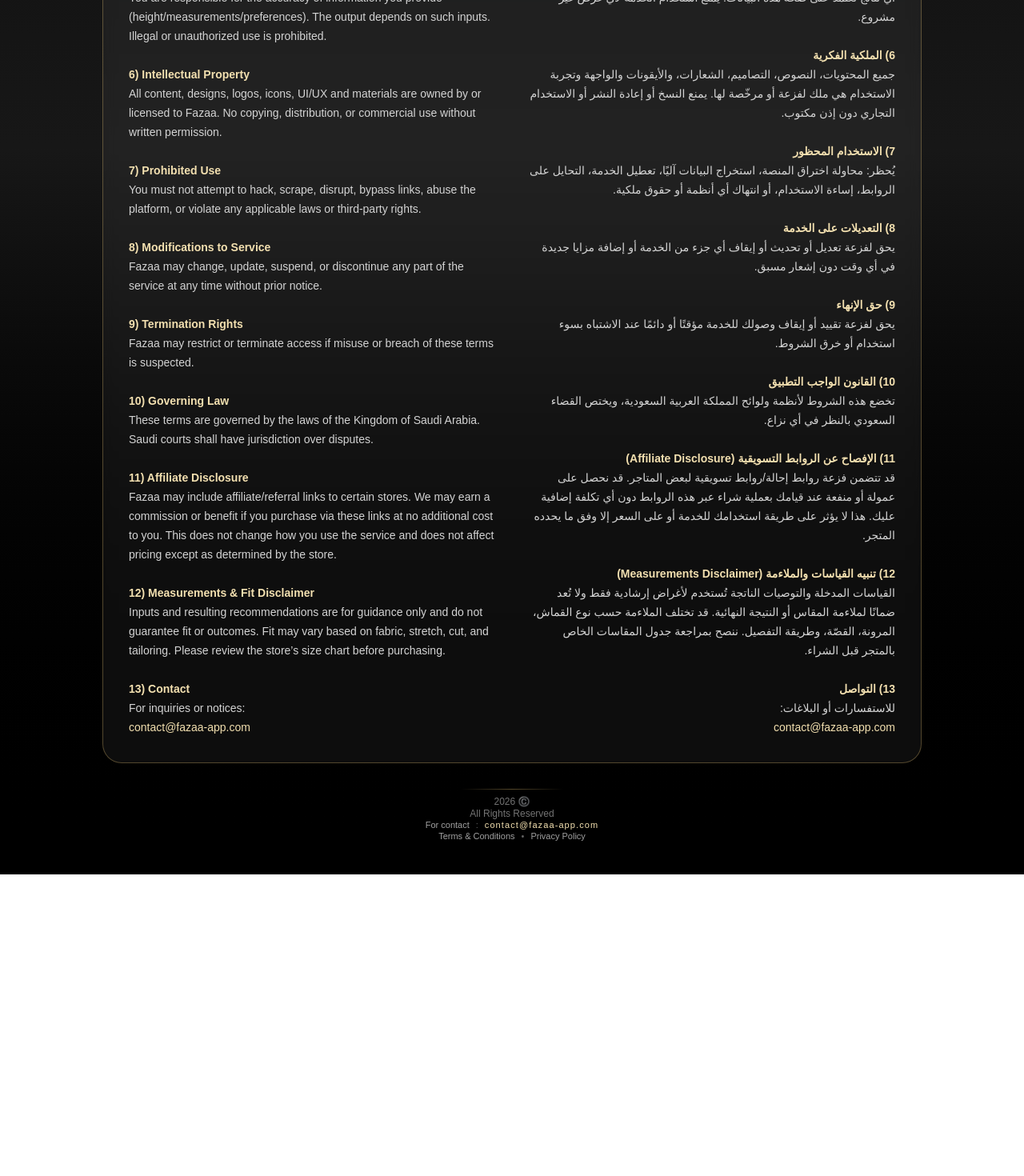
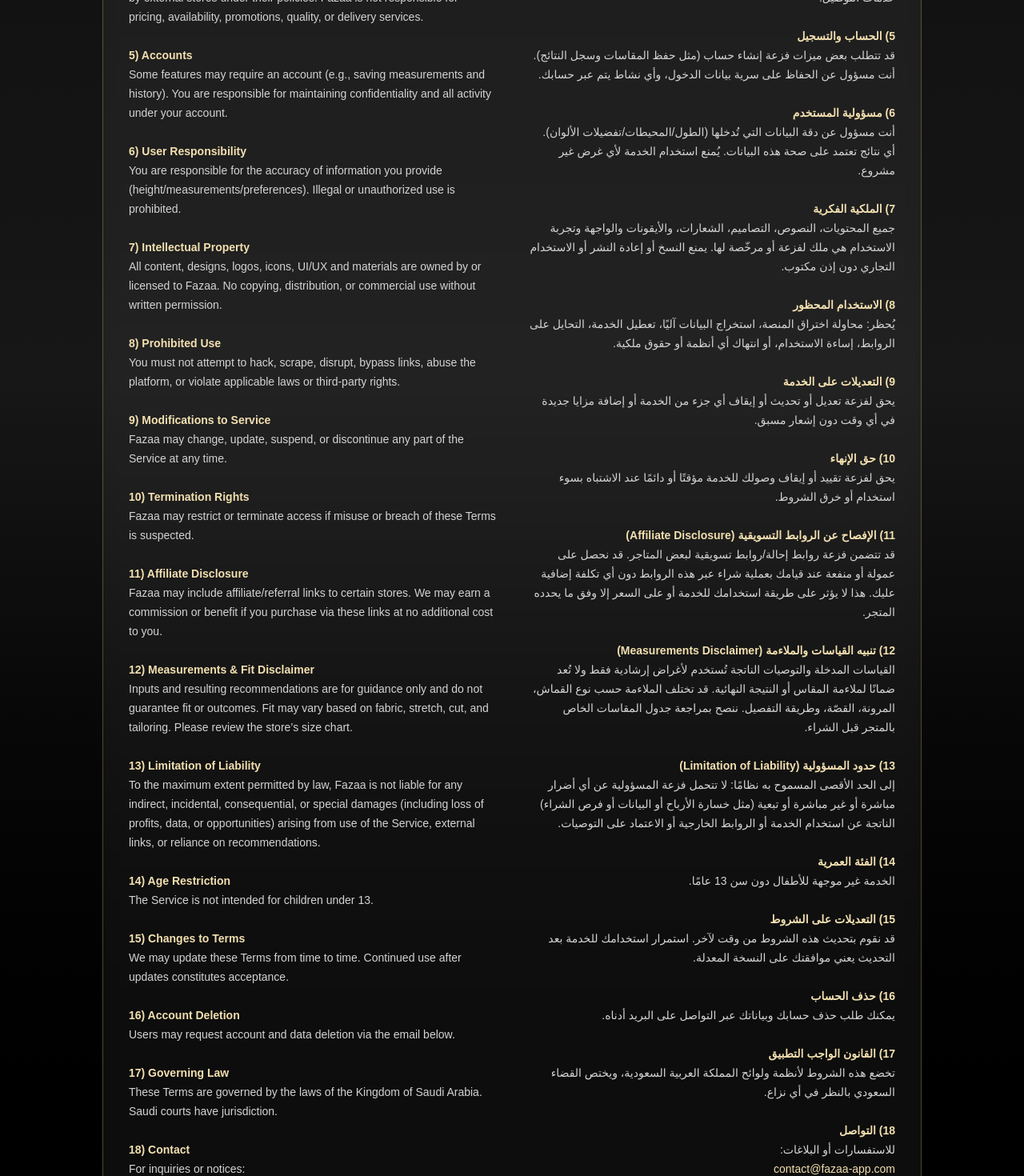
Before and after one commit to AlaaAlsaihati/fazaa, a Next.js app: page /terms-and-conditions in a window 1280 px wide. Shown: the part 720-2190 px from the top of the page at 80% size. Before the commit the page ends 1813 px from the top, so only its background shows below. Built offline with nearby package versions, Linux system fonts and the light colour scheme.

Commit message:
up to privacy

```diff
--- a/app/terms-and-conditions/page.tsx
+++ b/app/terms-and-conditions/page.tsx
@@ -10,6 +10,7 @@
         <header className="text-center mb-10">
           <h1 className="text-3xl font-extrabold text-white">الشروط والأحكام</h1>
           <p className="text-neutral-400 text-sm mt-2">Terms &amp; Conditions</p>
+          <p className="text-neutral-500 text-xs mt-2">آخر تحديث: 2026-03-02</p>
         </header>
 
         <div className="rounded-3xl border border-[#d6b56a]/35 bg-white/5 p-6 sm:p-8 backdrop-blur">
@@ -20,6 +21,20 @@
               dir="rtl"
               className="min-w-0 text-right leading-6 text-[11.5px] sm:text-sm break-words"
             >
+              <b className="text-[#f3e0b0]">مقدمة</b>
+              <br />
+              باستخدامك لمنصة فزعة (“الخدمة”) فإنك توافق/ين على هذه الشروط. إذا لا توافق/ين،
+              الرجاء عدم استخدام الخدمة.
+              <br />
+              كما تُعد سياسة الخصوصية جزءًا من هذه الشروط:
+              {" "}
+              <a href="/privacy-policy" className="text-[#f3e0b0] underline underline-offset-4">
+                سياسة الخصوصية
+              </a>
+              .
+              <br />
+              <br />
+
               <b className="text-[#f3e0b0]">1) طبيعة الخدمة</b>
               <br />
               فزعة منصة توصيات تساعدك على اختيار الإطلالة الأنسب (مناسبة/ألوان/مقاسات)
@@ -27,15 +42,13 @@
               <br />
               <br />
 
-              <b className="text-[#f3e0b0]">2) إخلاء المسؤولية </b>
+              <b className="text-[#f3e0b0]">2) إخلاء المسؤولية</b>
               <br />
-              تُقدَّم الخدمة “كما هي” و“حسب التوفر” دون أي ضمانات صريحة أو ضمنية. لا تتحمل
-              فزعة أي مسؤولية عن أي خسائر أو أضرار مباشرة أو غير مباشرة أو تبعية ناتجة عن
-              استخدام الخدمة أو الاعتماد على نتائجها.
+              تُقدَّم الخدمة “كما هي” و“حسب التوفر” دون أي ضمانات صريحة أو ضمنية.
               <br />
               <br />
 
-              <b className="text-[#f3e0b0]">3) إخلاء الدقة </b>
+              <b className="text-[#f3e0b0]">3) إخلاء الدقة</b>
               <br />
               التوصيات والمقاسات المقترحة إرشادية وقد تختلف بحسب اختلاف القصّات، جداول
               المقاسات، الخامات، وتحديثات المتاجر. أنت المسؤول عن التحقق من المقاسات
@@ -51,14 +64,21 @@
               <br />
               <br />
 
-              <b className="text-[#f3e0b0]">5) مسؤولية المستخدم</b>
+              <b className="text-[#f3e0b0]">5) الحساب والتسجيل</b>
+              <br />
+              قد تتطلب بعض ميزات فزعة إنشاء حساب (مثل حفظ المقاسات وسجل النتائج). أنت مسؤول
+              عن الحفاظ على سرية بيانات الدخول، وأي نشاط يتم عبر حسابك.
+              <br />
+              <br />
+
+              <b className="text-[#f3e0b0]">6) مسؤولية المستخدم</b>
               <br />
               أنت مسؤول عن دقة البيانات التي تُدخلها (الطول/المحيطات/تفضيلات الألوان).
               أي نتائج تعتمد على صحة هذه البيانات. يُمنع استخدام الخدمة لأي غرض غير مشروع.
               <br />
               <br />
 
-              <b className="text-[#f3e0b0]">6) الملكية الفكرية</b>
+              <b className="text-[#f3e0b0]">7) الملكية الفكرية</b>
               <br />
               جميع المحتويات، النصوص، التصاميم، الشعارات، والأيقونات والواجهة وتجربة
               الاستخدام هي ملك لفزعة أو مرخّصة لها. يمنع النسخ أو إعادة النشر أو الاستخدام
@@ -66,31 +86,24 @@
               <br />
               <br />
 
-              <b className="text-[#f3e0b0]">7) الاستخدام المحظور</b>
+              <b className="text-[#f3e0b0]">8) الاستخدام المحظور</b>
               <br />
               يُحظر: محاولة اختراق المنصة، استخراج البيانات آليًا، تعطيل الخدمة، التحايل
               على الروابط، إساءة الاستخدام، أو انتهاك أي أنظمة أو حقوق ملكية.
               <br />
               <br />
 
-              <b className="text-[#f3e0b0]">8) التعديلات على الخدمة</b>
+              <b className="text-[#f3e0b0]">9) التعديلات على الخدمة</b>
               <br />
               يحق لفزعة تعديل أو تحديث أو إيقاف أي جزء من الخدمة أو إضافة مزايا جديدة في
               أي وقت دون إشعار مسبق.
               <br />
               <br />
 
-              <b className="text-[#f3e0b0]">9) حق الإنهاء</b>
+              <b className="text-[#f3e0b0]">10) حق الإنهاء</b>
               <br />
               يحق لفزعة تقييد أو إيقاف وصولك للخدمة مؤقتًا أو دائمًا عند الاشتباه بسوء
               استخدام أو خرق الشروط.
-              <br />
-              <br />
-
-              <b className="text-[#f3e0b0]">10) القانون الواجب التطبيق</b>
-              <br />
-              تخضع هذه الشروط لأنظمة ولوائح المملكة العربية السعودية، ويختص القضاء السعودي
-              بالنظر في أي نزاع.
               <br />
               <br />
 
@@ -110,9 +123,44 @@
               <br />
               <br />
 
-              <b className="text-[#f3e0b0]">13) التواصل</b>
+              <b className="text-[#f3e0b0]">13) حدود المسؤولية (Limitation of Liability)</b>
               <br />
-              للاستفسارات أو البلاغات:{" "}
+              إلى الحد الأقصى المسموح به نظامًا: لا تتحمل فزعة المسؤولية عن أي أضرار مباشرة
+              أو غير مباشرة أو تبعية (مثل خسارة الأرباح أو البيانات أو فرص الشراء) الناتجة عن
+              استخدام الخدمة أو الروابط الخارجية أو الاعتماد على التوصيات.
+              <br />
+              <br />
+
+              <b className="text-[#f3e0b0]">14) الفئة العمرية</b>
+              <br />
+              الخدمة غير موجهة للأطفال دون سن 13 عامًا.
+              <br />
+              <br />
+
+              <b className="text-[#f3e0b0]">15) التعديلات على الشروط</b>
+              <br />
+              قد نقوم بتحديث هذه الشروط من وقت لآخر. استمرار استخدامك للخدمة بعد التحديث
+              يعني موافقتك على النسخة المعدلة.
+              <br />
+              <br />
+
+              <b className="text-[#f3e0b0]">16) حذف الحساب</b>
+              <br />
+              يمكنك طلب حذف حسابك وبياناتك عبر التواصل على البريد أدناه.
+              <br />
+              <br />
+
+              <b className="text-[#f3e0b0]">17) القانون الواجب التطبيق</b>
+              <br />
+              تخضع هذه الشروط لأنظمة ولوائح المملكة العربية السعودية، ويختص القضاء السعودي
+              بالنظر في أي نزاع.
+              <br />
+              <br />
+
+              <b className="text-[#f3e0b0]">18) التواصل</b>
+              <br />
+              للاستفسارات أو البلاغات:
+              {" "}
               <a
                 href="mailto:contact@fazaa-app.com"
                 className="text-[#f3e0b0] break-words"
@@ -133,6 +181,20 @@
               dir="ltr"
               className="min-w-0 text-left leading-6 text-[11.5px] sm:text-sm break-words"
             >
+              <b className="text-[#f3e0b0]">Introduction</b>
+              <br />
+              By using Fazaa (the “Service”), you agree to these Terms. If you do not agree,
+              please do not use the Service.
+              <br />
+              Our Privacy Policy forms part of these Terms:
+              {" "}
+              <a href="/privacy-policy" className="text-[#f3e0b0] underline underline-offset-4">
+                Privacy Policy
+              </a>
+              .
+              <br />
+              <br />
+
               <b className="text-[#f3e0b0]">1) Nature of Service</b>
               <br />
               Fazaa is a recommendation platform that helps users choose outfits
@@ -141,20 +203,17 @@
               <br />
               <br />
 
-              <b className="text-[#f3e0b0]">2) No Liability</b>
+              <b className="text-[#f3e0b0]">2) No Warranty</b>
               <br />
-              The service is provided “as is” and “as available” without warranties
-              of any kind. Fazaa shall not be liable for any direct, indirect,
-              incidental, consequential, or special damages arising from using the
-              service or relying on its output.
+              The Service is provided “as is” and “as available” without warranties of any kind.
               <br />
               <br />
 
               <b className="text-[#f3e0b0]">3) Accuracy Disclaimer</b>
               <br />
               Recommendations and suggested sizes are indicative only and may vary
-              across brands, cuts, materials, and store size charts. You are
-              responsible for verifying sizing and product details before purchasing.
+              across brands, cuts, materials, and store size charts. You are responsible
+              for verifying sizing and product details before purchasing.
               <br />
               <br />
 
@@ -166,70 +225,96 @@
               <br />
               <br />
 
-              <b className="text-[#f3e0b0]">5) User Responsibility</b>
+              <b className="text-[#f3e0b0]">5) Accounts</b>
               <br />
-              You are responsible for the accuracy of information you provide
-              (height/measurements/preferences). The output depends on such inputs.
-              Illegal or unauthorized use is prohibited.
+              Some features may require an account (e.g., saving measurements and history).
+              You are responsible for maintaining confidentiality and all activity under your account.
               <br />
               <br />
 
-              <b className="text-[#f3e0b0]">6) Intellectual Property</b>
+              <b className="text-[#f3e0b0]">6) User Responsibility</b>
               <br />
-              All content, designs, logos, icons, UI/UX and materials are owned by or
-              licensed to Fazaa. No copying, distribution, or commercial use without
-              written permission.
+              You are responsible for the accuracy of information you provide
+              (height/measurements/preferences). Illegal or unauthorized use is prohibited.
               <br />
               <br />
 
-              <b className="text-[#f3e0b0]">7) Prohibited Use</b>
+              <b className="text-[#f3e0b0]">7) Intellectual Property</b>
               <br />
-              You must not attempt to hack, scrape, disrupt, bypass links, abuse the
-              platform, or violate any applicable laws or third-party rights.
+              All content, designs, logos, icons, UI/UX and materials are owned by or
+              licensed to Fazaa. No copying, distribution, or commercial use without written permission.
               <br />
               <br />
 
-              <b className="text-[#f3e0b0]">8) Modifications to Service</b>
+              <b className="text-[#f3e0b0]">8) Prohibited Use</b>
               <br />
-              Fazaa may change, update, suspend, or discontinue any part of the
-              service at any time without prior notice.
+              You must not attempt to hack, scrape, disrupt, bypass links, abuse the platform,
+              or violate applicable laws or third-party rights.
               <br />
               <br />
 
-              <b className="text-[#f3e0b0]">9) Termination Rights</b>
+              <b className="text-[#f3e0b0]">9) Modifications to Service</b>
               <br />
-              Fazaa may restrict or terminate access if misuse or breach of these
-              terms is suspected.
+              Fazaa may change, update, suspend, or discontinue any part of the Service at any time.
               <br />
               <br />
 
-              <b className="text-[#f3e0b0]">10) Governing Law</b>
+              <b className="text-[#f3e0b0]">10) Termination Rights</b>
               <br />
-              These terms are governed by the laws of the Kingdom of Saudi Arabia.
-              Saudi courts shall have jurisdiction over disputes.
+              Fazaa may restrict or terminate access if misuse or breach of these Terms is suspected.
               <br />
               <br />
 
               <b className="text-[#f3e0b0]">11) Affiliate Disclosure</b>
               <br />
-              Fazaa may include affiliate/referral links to certain stores. We may
-              earn a commission or benefit if you purchase via these links at no
-              additional cost to you. This does not change how you use the service
-              and does not affect pricing except as determined by the store.
+              Fazaa may include affiliate/referral links to certain stores. We may earn a commission
+              or benefit if you purchase via these links at no additional cost to you.
               <br />
               <br />
 
               <b className="text-[#f3e0b0]">12) Measurements &amp; Fit Disclaimer</b>
               <br />
-              Inputs and resulting recommendations are for guidance only and do not
-              guarantee fit or outcomes. Fit may vary based on fabric, stretch, cut,
-              and tailoring. Please review the store’s size chart before purchasing.
+              Inputs and resulting recommendations are for guidance only and do not guarantee fit or outcomes.
+              Fit may vary based on fabric, stretch, cut, and tailoring. Please review the store’s size chart.
               <br />
               <br />
 
-              <b className="text-[#f3e0b0]">13) Contact</b>
+              <b className="text-[#f3e0b0]">13) Limitation of Liability</b>
               <br />
-              For inquiries or notices:{" "}
+              To the maximum extent permitted by law, Fazaa is not liable for any indirect, incidental,
+              consequential, or special damages (including loss of profits, data, or opportunities) arising
+              from use of the Service, external links, or reliance on recommendations.
+              <br />
+              <br />
+
+              <b className="text-[#f3e0b0]">14) Age Restriction</b>
+              <br />
+              The Service is not intended for children under 13.
+              <br />
+              <br />
+
+              <b className="text-[#f3e0b0]">15) Changes to Terms</b>
+              <br />
+              We may update these Terms from time to time. Continued use after updates constitutes acceptance.
+              <br />
+              <br />
+
+              <b className="text-[#f3e0b0]">16) Account Deletion</b>
+              <br />
+              Users may request account and data deletion via the email below.
+              <br />
+              <br />
+
+              <b className="text-[#f3e0b0]">17) Governing Law</b>
+              <br />
+              These Terms are governed by the laws of the Kingdom of Saudi Arabia. Saudi courts have jurisdiction.
+              <br />
+              <br />
+
+              <b className="text-[#f3e0b0]">18) Contact</b>
+              <br />
+              For inquiries or notices:
+              {" "}
               <a
                 href="mailto:contact@fazaa-app.com"
                 className="text-[#f3e0b0] break-words"
```
Also changed, not shown: app/privacy-policy/page.tsx (+90 -50 lines). Lines whose indentation alone changed are shown as unchanged.
